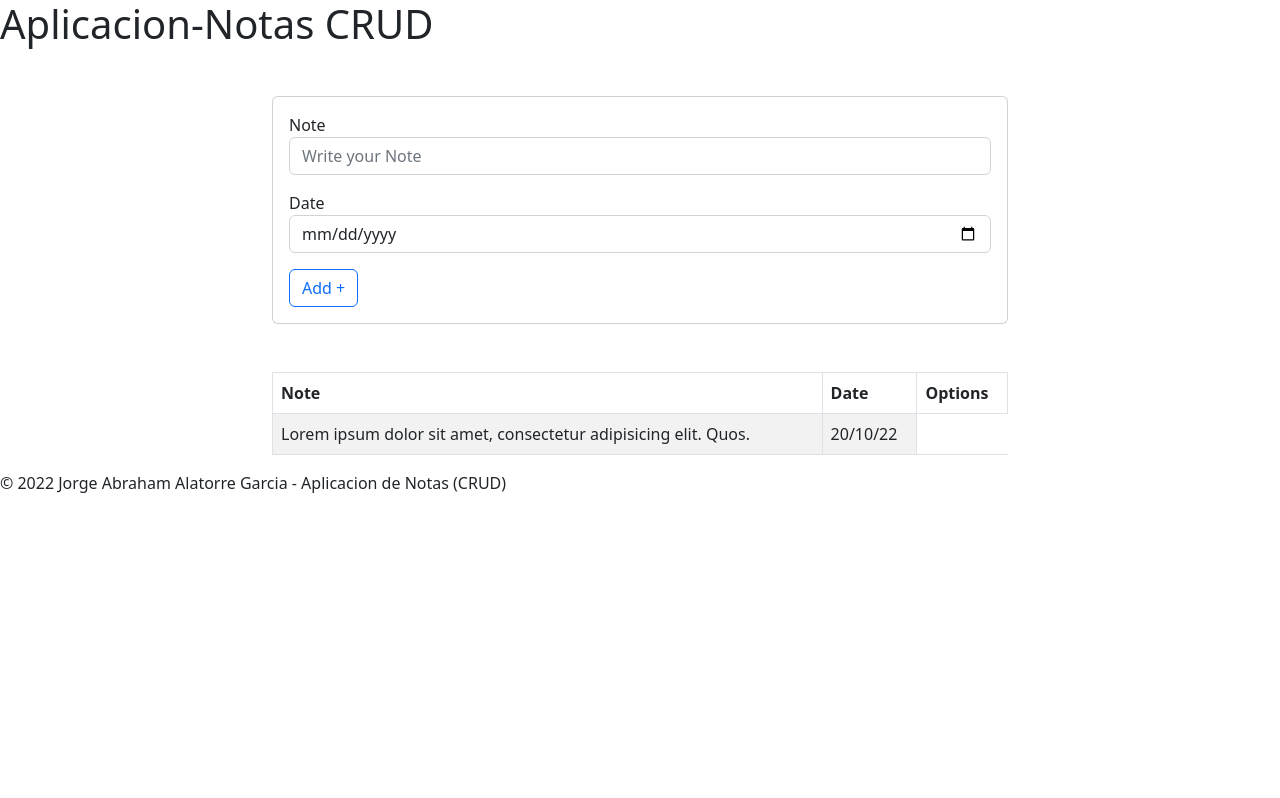
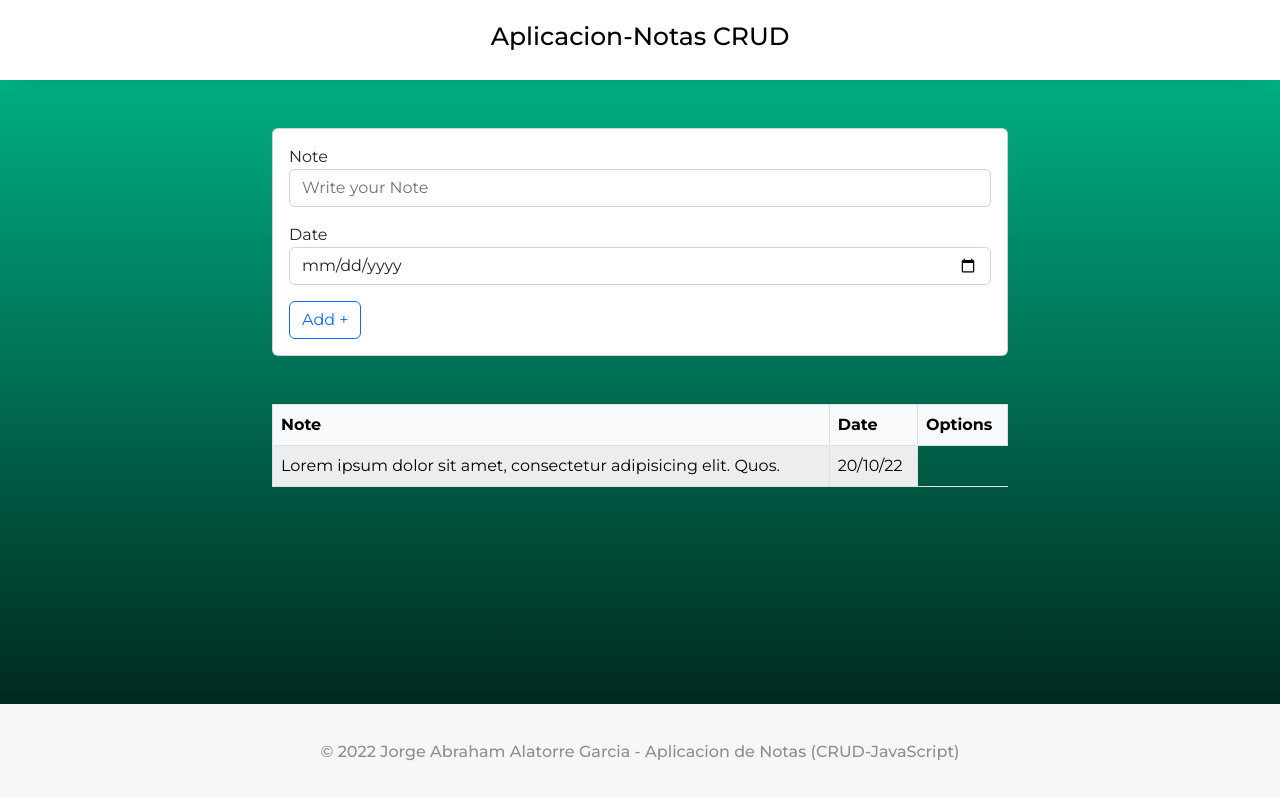
Before and after one commit to Abraham21A/Aplicacion-de-Notas, a plain HTML site: page index.html in a window 1280 px wide. Drawn offline with nearby package versions, Linux system fonts and the light colour scheme.

Commit message:
Agregando estilos CSS

```diff
--- a/index.html
+++ b/index.html
@@ -6,6 +6,7 @@
     <meta name="viewport" content="width=device-width, initial-scale=1.0">
     <!-- CSS only -->
     <link href="https://cdn.jsdelivr.net/npm/bootstrap@5.2.2/dist/css/bootstrap.min.css" rel="stylesheet" integrity="sha384-Zenh87qX5JnK2Jl0vWa8Ck2rdkQ2Bzep5IDxbcnCeuOxjzrPF/et3URy9Bv1WTRi" crossorigin="anonymous">
+    <link rel="stylesheet" href="style.css">
     <title>Aplicacion-Notas CRUD</title>
   </head>
   <body>
@@ -20,7 +21,7 @@
     </header>
 
     <!-- Main -->
-    <div class="container mt-5" id="body">
+    <div class="container mt-5 main-box" id="body">
       <div class="main row justify-content-center">
         <div class="col-md-8">
           <div class="card">
@@ -49,8 +50,8 @@
         </div>
 
         <!-- Table Notes Add -->
-        <div class="col-12 col-md-8 mt-5">
-          <table class="table table-striped table-bordered">
+        <div class="col-12 col-md-8 mt-5 mb-3">
+          <table class="table table-striped table-bordered table-light">
             <thead>
               <tr>
                 <th scope="col">Note</th>
@@ -73,7 +74,7 @@
     <!-- Footer -->
     <div class="container-footer">
       <footer>
-        <p>© 2022 Jorge Abraham Alatorre Garcia - Aplicacion de Notas (CRUD)</p>
+        <p>© 2022 Jorge Abraham Alatorre Garcia - Aplicacion de Notas (CRUD-JavaScript)</p>
       </footer>
     </div>
 
--- a/style.css
+++ b/style.css
@@ -0,0 +1,99 @@
+@import url('https://fonts.googleapis.com/css2?family=Montserrat:ital,wght@0,100;0,400;0,500;0,700;1,200;1,400;1,500&display=swap');
+
+*{
+  margin: 0;
+  padding: 0;
+  box-sizing: border-box;
+  text-decoration: none;
+  font-family: 'Montserrat', sans-serif;
+}
+
+body {
+  background: #00bf8f;
+  background: -webkit-linear-gradient(to top, #001510, #00bf8f);
+  background: linear-gradient(to top, #001510, #00bf8f);
+  display: block;
+  align-items: center;
+  justify-content: center;
+  position: relative;
+  padding-bottom: 6.5rem;
+  min-height: 100vh;
+}
+
+/* header */
+
+header{
+  position: relative;
+  top: 0;
+  left: 0;
+  width: 100%;
+  height: 80px;
+  background: #fff;
+  box-shadow: 0 4px 25px -22px black;
+  z-index: 2;
+}
+
+.header-content{
+  max-width: 1200px;
+  margin: auto;
+  display: flex;
+  justify-content: center;
+}
+
+.logo{
+  height: 80px;
+  display: flex;
+  justify-content: center;
+  align-items: center;
+}
+
+.logo h1 {
+  color: #000000;
+  font-size: 25px;
+}
+
+/* footer */
+
+.container-footer{
+  width: 100%;
+  padding: 20px 0;
+  background: #f7f7f7;
+  display: flex;
+  flex-wrap: wrap;
+  align-items: center;
+  justify-content: center;
+  color: #fff;
+  position: absolute;
+  width: 100%;
+  bottom: 0;
+}
+
+.container-footer footer{
+  max-width: 1200px;
+  margin: auto;
+}
+
+.container-footer p{
+  text-align: center;
+  margin-top: 1rem;
+  color: #8e8e8e;
+  font-weight: 500;
+}
+
+
+@media (max-width: 320px) {
+
+  .logo h1 {
+    color: #000000;
+    font-size: 20px;
+  }
+
+  .main-box {
+    padding-left: 0px;
+    padding-right: 0px;
+  }
+
+  .container-footer p {
+    font-size: 12px;
+  }
+}
```
